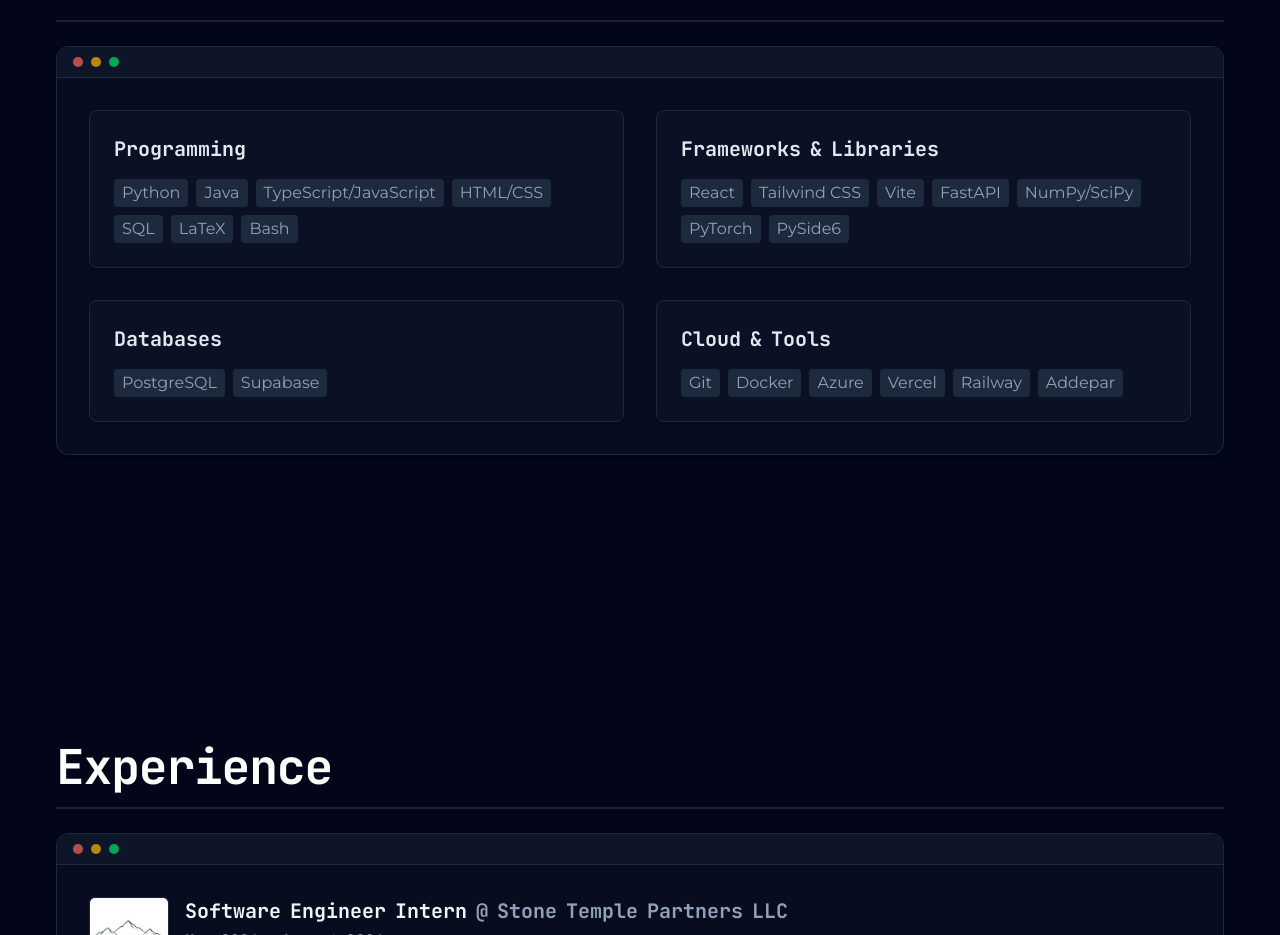
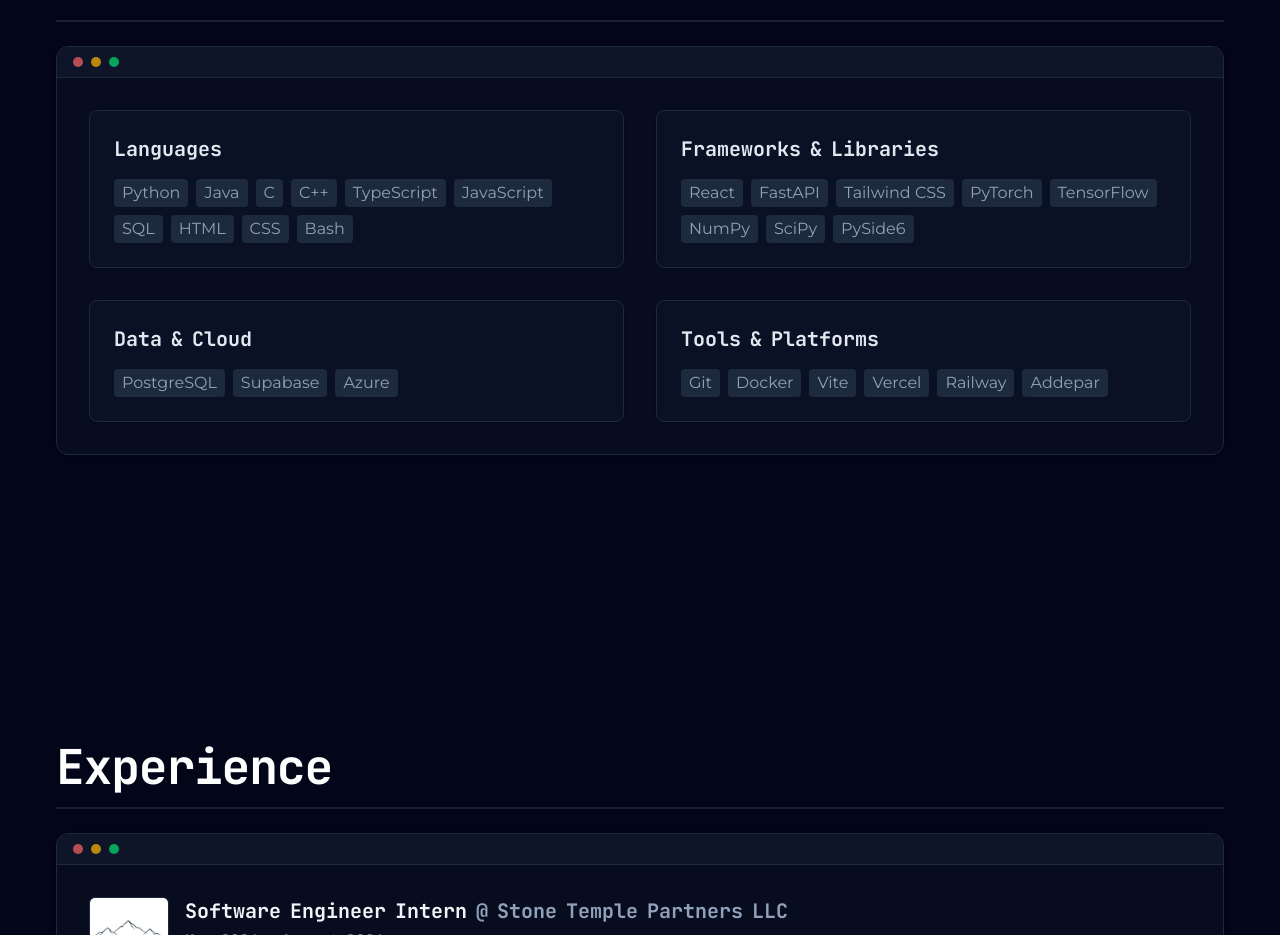
Before and after one commit to danielafkhami/danielafkhami.github.io, a React (Vite) app: page / in a window 1280 px wide. Shown: the part 1683-2618 px from the top of the page. Built offline with nearby package versions, Linux system fonts and the light colour scheme.

Commit message:
Update skills

```diff
--- a/src/sections/Skills.jsx
+++ b/src/sections/Skills.jsx
@@ -3,20 +3,20 @@
 
 const SKILLS = [
   {
-    category: "Programming",
-    items: ["Python", "Java", "TypeScript/JavaScript", "HTML/CSS", "SQL", "LaTeX", "Bash"],
+    category: "Languages",
+    items: ["Python", "Java", "C", "C++", "TypeScript", "JavaScript", "SQL", "HTML", "CSS", "Bash"],
   },
   {
     category: "Frameworks & Libraries",
-    items: ["React", "Tailwind CSS", "Vite", "FastAPI", "NumPy/SciPy", "PyTorch", "PySide6"],
+    items: ["React", "FastAPI", "Tailwind CSS", "PyTorch", "TensorFlow", "NumPy", "SciPy", "PySide6"],
   },
   {
-    category: "Databases",
-    items: ["PostgreSQL", "Supabase"],
+    category: "Data & Cloud",
+    items: ["PostgreSQL", "Supabase", "Azure"],
   },
   {
-    category: "Cloud & Tools",
-    items: ["Git", "Docker", "Azure", "Vercel", "Railway", "Addepar"],
+    category: "Tools & Platforms",
+    items: ["Git", "Docker", "Vite", "Vercel", "Railway", "Addepar"],
   },
 ];
 
```
